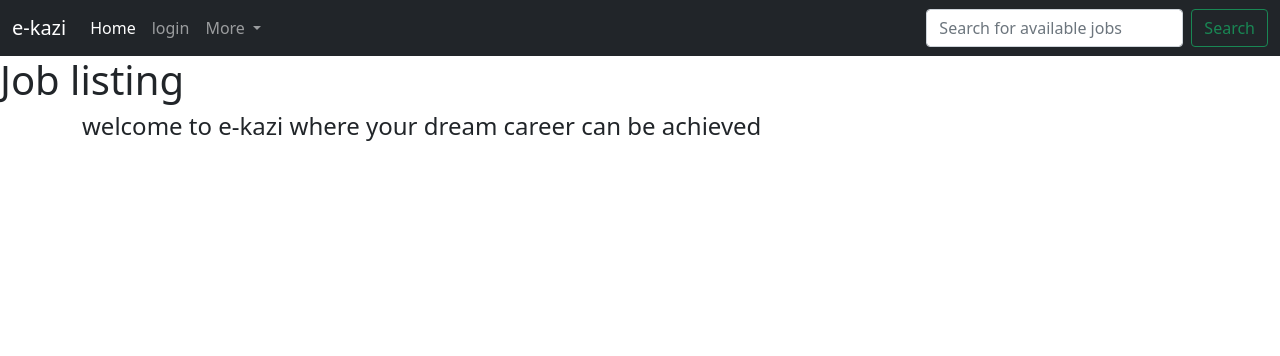
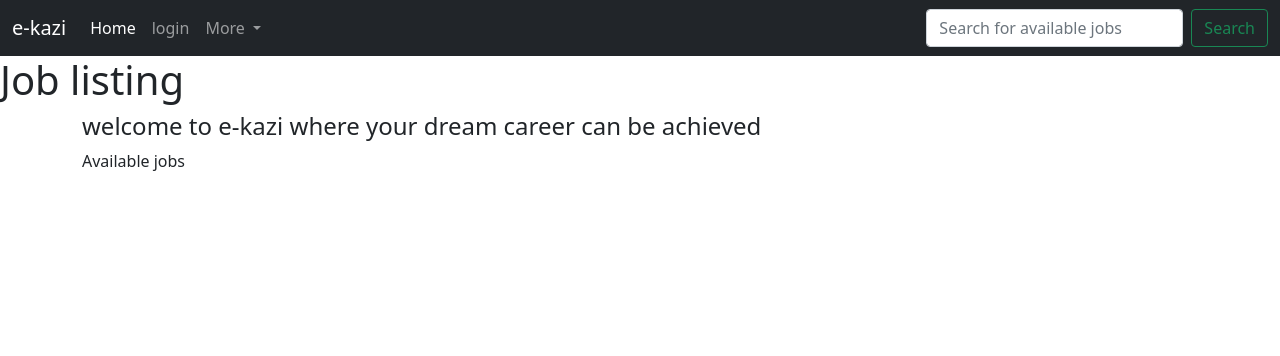
Before and after one commit to Kizito-Alberrt/e-kazi-online, a Flask app: page /jobs in a window 1280 px wide. Shown: the top 356 px of the page. Run offline with Flask 2, Linux system fonts and the light colour scheme.

Commit message:
added paragrapgh

```diff
--- a/templates/jobs.html
+++ b/templates/jobs.html
@@ -6,6 +6,8 @@
 <div class="container">
  <h4>welcome to e-kazi where your dream career can be achieved</h4>
 
+ <p>Available jobs</p>
+
 
 </div>
 
```
